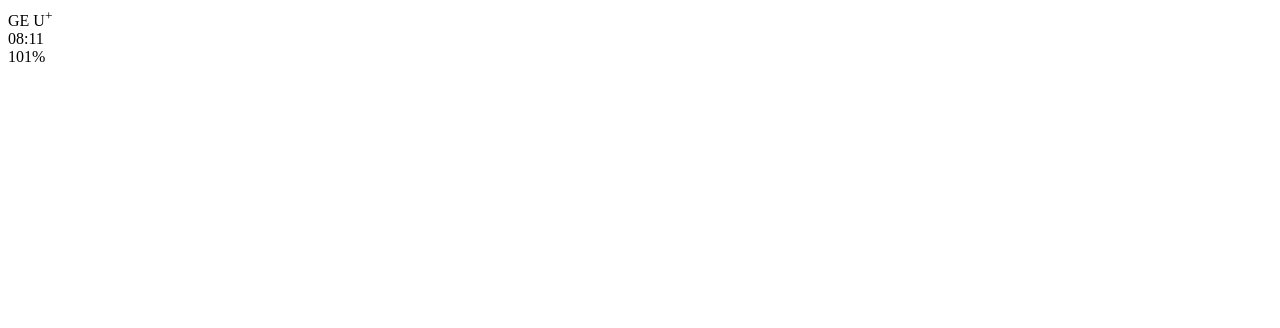
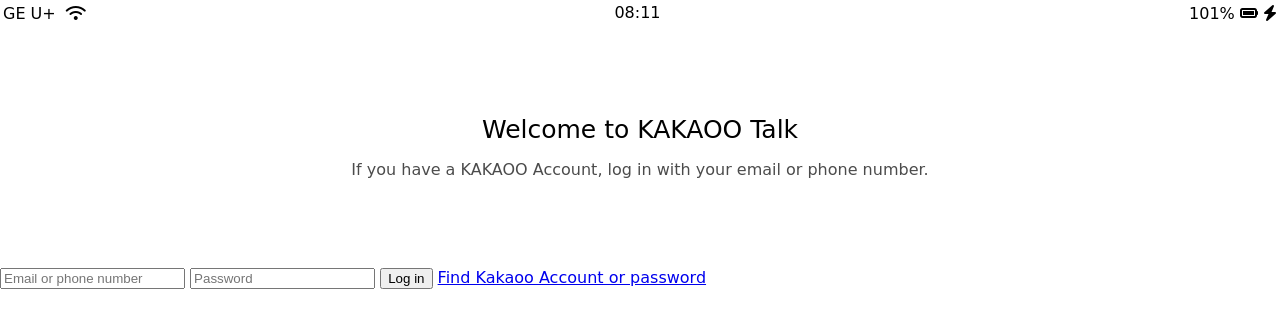
Before and after one commit to bora353/kakaoo-clone-2022, a plain HTML site: page index.html in a window 1280 px wide. Drawn offline with Linux system fonts and the light colour scheme; a web font is replaced by a local one.

Commit message:
css update

```diff
--- /dev/null
+++ b/CSS/reset.css
@@ -0,0 +1,129 @@
+/* http://meyerweb.com/eric/tools/css/reset/
+   v2.0 | 20110126
+   License: none (public domain)
+*/
+
+html,
+body,
+div,
+span,
+applet,
+object,
+iframe,
+h1,
+h2,
+h3,
+h4,
+h5,
+h6,
+p,
+blockquote,
+pre,
+a,
+abbr,
+acronym,
+address,
+big,
+cite,
+code,
+del,
+dfn,
+em,
+img,
+ins,
+kbd,
+q,
+s,
+samp,
+small,
+strike,
+strong,
+sub,
+sup,
+tt,
+var,
+b,
+u,
+i,
+center,
+dl,
+dt,
+dd,
+ol,
+ul,
+li,
+fieldset,
+form,
+label,
+legend,
+table,
+caption,
+tbody,
+tfoot,
+thead,
+tr,
+th,
+td,
+article,
+aside,
+canvas,
+details,
+embed,
+figure,
+figcaption,
+footer,
+header,
+hgroup,
+menu,
+nav,
+output,
+ruby,
+section,
+summary,
+time,
+mark,
+audio,
+video {
+  margin: 0;
+  padding: 0;
+  border: 0;
+  font-size: 100%;
+  font: inherit;
+  vertical-align: baseline;
+}
+/* HTML5 display-role reset for older browsers */
+article,
+aside,
+details,
+figcaption,
+figure,
+footer,
+header,
+hgroup,
+menu,
+nav,
+section {
+  display: block;
+}
+body {
+  line-height: 1;
+}
+ol,
+ul {
+  list-style: none;
+}
+blockquote,
+q {
+  quotes: none;
+}
+blockquote:before,
+blockquote:after,
+q:before,
+q:after {
+  content: "";
+  content: none;
+}
+table {
+  border-collapse: collapse;
+  border-spacing: 0;
+}
--- /dev/null
+++ b/CSS/status-bar.css
@@ -0,0 +1,9 @@
+.status-bar {
+  display: flex;
+  justify-content: space-between;
+  padding: 5px 3px;
+}
+
+.status-bar__column:first-child span {
+  margin-right: 5px;
+}
--- /dev/null
+++ b/CSS/style.css
@@ -0,0 +1,23 @@
+@import url("https://fonts.googleapis.com/css2?family=Poor+Story&display=swap");
+@import "reset.css";
+@import "status-bar.css";
+
+body {
+  font-family: "Poor Story", cursive;
+}
+
+.welcome-header {
+  margin: 90px 0px;
+  text-align: center;
+  display: flex;
+  flex-direction: column;
+  align-items: center;
+}
+.welcome-header__title {
+  margin-bottom: 20px;
+  font-size: 25px;
+}
+.welcome-header__text {
+  width: 60%;
+  opacity: 0.7;
+}
--- a/index.html
+++ b/index.html
@@ -1,25 +1,44 @@
 <!DOCTYPE html>
 <html lang="en">
   <head>
+    <link rel="stylesheet" href="css/style.css" />
     <meta charset="UTF-8" />
     <meta http-equiv="X-UA-Compatible" content="IE=edge" />
     <meta name="viewport" content="width=device-width, initial-scale=1.0" />
     <title>Welcome to KAKAOO Talk</title>
   </head>
   <body>
-    <div id="status-bar">
+    <div class="status-bar">
       <div class="status-bar__column">
         <span>GE U<sup>+</sup></span>
-        <!--To do : Wifi Icon-->
+        <i class="fa-solid fa-wifi"></i>
       </div>
       <div class="status-bar__column">
         <span>08:11</span>
       </div>
       <div class="status-bar__column">
         <span>101%</span>
-        <!--battery icon-->
-        <!--lightning icon-->
+        <i class="fa-solid fa-battery-full"></i>
+        <i class="fa-solid fa-bolt"></i>
       </div>
     </div>
+
+    <header class="welcome-header">
+      <h1 class="welcome-header__title">Welcome to KAKAOO Talk</h1>
+      <p class="welcome-header__text">
+        If you have a KAKAOO Account, log in with your email or phone number.
+      </p>
+    </header>
+
+    <form id="login-form">
+      <input type="text" placeholder="Email or phone number" />
+      <input type="password" placeholder="Password" />
+      <input type="submit" value="Log in" />
+      <a href="#">Find Kakaoo Account or password</a>
+    </form>
+    <script
+      src="https://kit.fontawesome.com/112f3a0a3c.js"
+      crossorigin="anonymous"
+    ></script>
   </body>
 </html>
```
